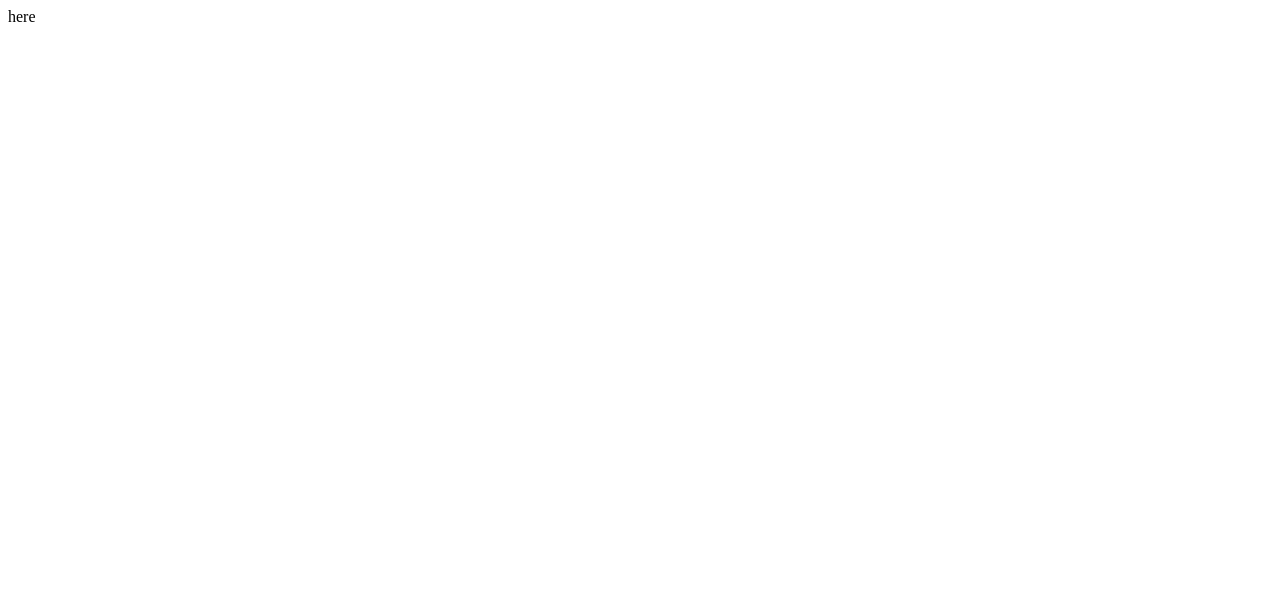
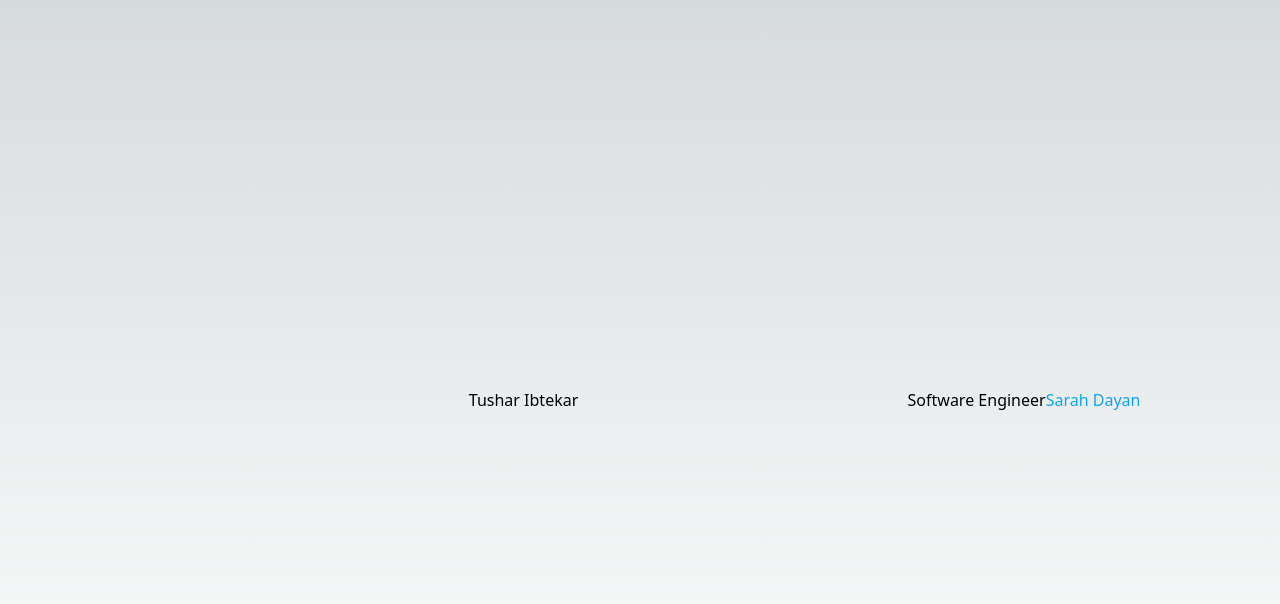
Before and after one commit to TusharIbtekar/portfolio, a Next.js app: page / in a window 1280 px wide. Shown: the top 604 px of the page. Built offline with nearby package versions, Linux system fonts and the light colour scheme.

Commit message:
fixed tailwind issue

```diff
--- a/package.json
+++ b/package.json
@@ -16,6 +16,7 @@
     "eslint": "8.47.0",
     "eslint-config-next": "13.4.19",
     "next": "13.4.19",
+    "next-themes": "^0.2.1",
     "postcss": "8.4.28",
     "react": "18.2.0",
     "react-dom": "18.2.0",
--- /dev/null
+++ b/postcss.config.js
@@ -0,0 +1,6 @@
+module.exports = {
+  plugins: {
+    tailwindcss: {},
+    autoprefixer: {},
+  },
+}
--- a/src/pages/_app.tsx
+++ b/src/pages/_app.tsx
@@ -1,5 +1,11 @@
 import type { AppProps } from "next/app";
+import { ThemeProvider } from 'next-themes';
+import "../styles/globals.css";
 
 export default function App({ Component, pageProps } : AppProps) {
-  return <Component {...pageProps} />
+  return (
+    <ThemeProvider attribute="class">
+      <Component {...pageProps} />
+    </ThemeProvider>
+  )
 }
--- a/src/pages/index.tsx
+++ b/src/pages/index.tsx
@@ -2,8 +2,16 @@ export default function HomePage() {
 
 
   return (
-    <div>
-      here
+    <div className="min-h-screen flex items-center justify-center p-12">
+      <div className="max-w-md sm:max-w-lg md:sm:max-w-2xl lg:sm:max-w-3xl w-full space-y-8 text-center">
+        Tushar Ibtekar
+      </div>
+      <div className="">
+        Software Engineer
+      </div>
+      <div className="text-sky-500 dark:text-sky-400">
+        Sarah Dayan
+      </div>
     </div>
   )
 }
--- /dev/null
+++ b/src/styles/globals.css
@@ -0,0 +1,27 @@
+@tailwind base;
+@tailwind components;
+@tailwind utilities;
+
+:root {
+  --foreground-rgb: 0, 0, 0;
+  --background-start-rgb: 214, 219, 220;
+  --background-end-rgb: 255, 255, 255;
+}
+
+@media (prefers-color-scheme: dark) {
+  :root {
+    --foreground-rgb: 255, 255, 255;
+    --background-start-rgb: 0, 0, 0;
+    --background-end-rgb: 0, 0, 0;
+  }
+}
+
+body {
+  color: rgb(var(--foreground-rgb));
+  background: linear-gradient(
+      to bottom,
+      transparent,
+      rgb(var(--background-end-rgb))
+    )
+    rgb(var(--background-start-rgb));
+}
```
Also changed, not shown: 1 other file (tests, documents, lock files or other folders).
